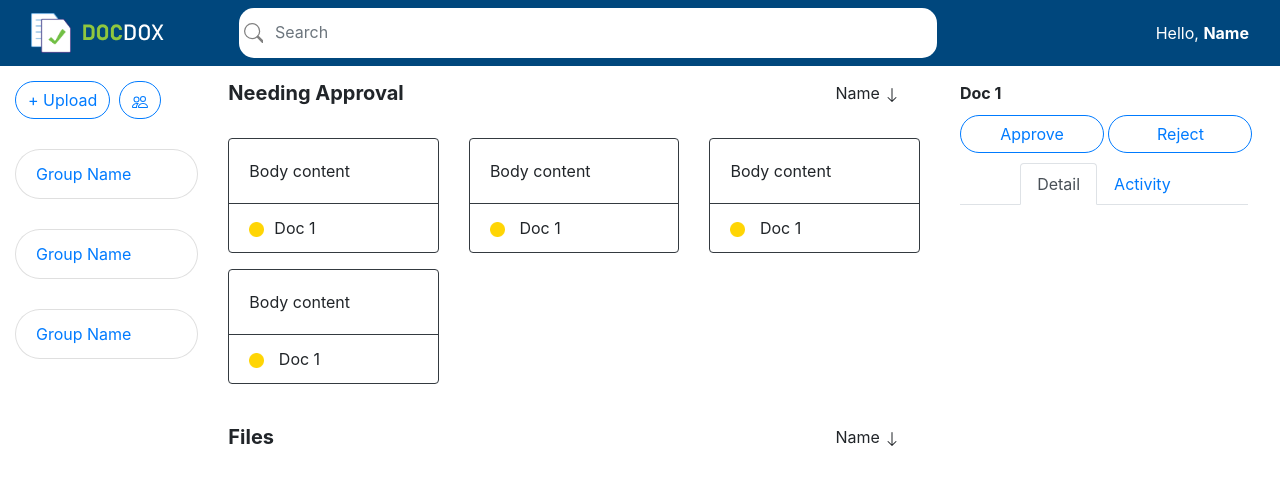
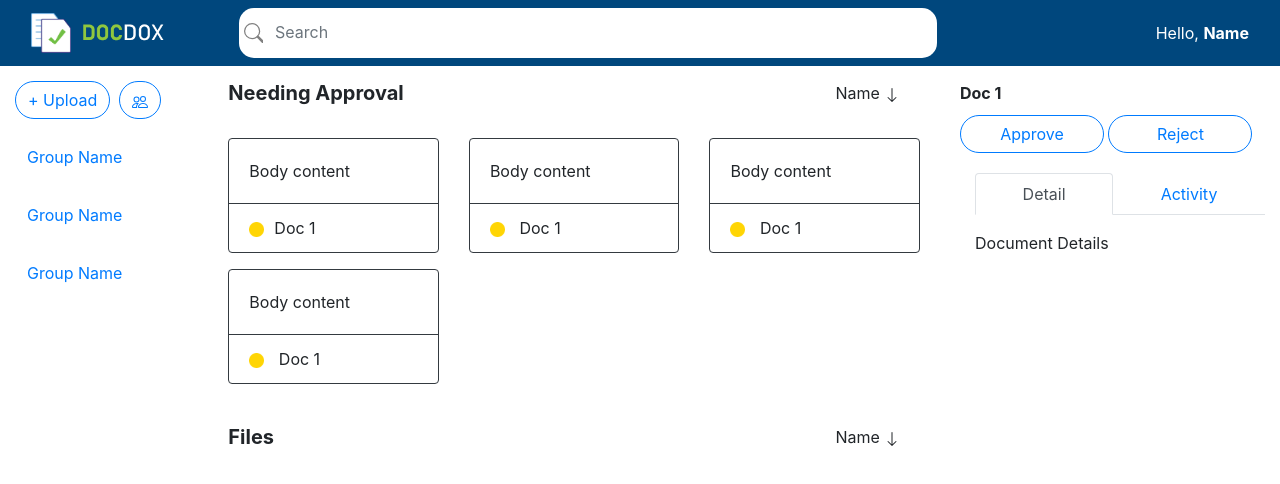
Before and after one commit to ladytheresa/docdox, an Angular app: page /home in a window 1280 px wide. Shown: the top 484 px of the page. Built offline with nearby package versions, Linux system fonts and the light colour scheme.

Commit message:
changed button and added login

```diff
--- a/angular.json
+++ b/angular.json
@@ -29,6 +29,7 @@
             ],
             "scripts": [
               "node_modules/jquery/dist/jquery.js",
+              "node_modules/popper.js/dist/umd/popper.min.js",
               "node_modules/bootstrap/dist/js/bootstrap.js"
             ]
           },
--- a/package.json
+++ b/package.json
@@ -21,6 +21,7 @@
     "@angular/router": "~9.0.6",
     "bootstrap": "^4.5.3",
     "jquery": "^3.5.1",
+    "popper.js": "^1.16.1",
     "rxjs": "~6.5.4",
     "tslib": "^1.10.0",
     "zone.js": "~0.10.2"
--- a/src/app/app-routing.module.ts
+++ b/src/app/app-routing.module.ts
@@ -1,10 +1,12 @@
 import { NgModule } from '@angular/core';
 import { Routes, RouterModule } from '@angular/router';
 import { HomeComponent } from './home/home.component';
+import { LoginComponent } from './login/login.component';
 
 
 const routes: Routes = [
   {path:'', redirectTo:'home',pathMatch:'full'},
+  {path:'login', component: LoginComponent},
   {path:'home', component: HomeComponent}
 ];
 
--- a/src/app/app.module.ts
+++ b/src/app/app.module.ts
@@ -4,11 +4,13 @@ import { NgModule } from '@angular/core';
 import { AppRoutingModule } from './app-routing.module';
 import { AppComponent } from './app.component';
 import { HomeComponent } from './home/home.component';
+import { LoginComponent } from './login/login.component';
 
 @NgModule({
   declarations: [
     AppComponent,
-    HomeComponent
+    HomeComponent,
+    LoginComponent
   ],
   imports: [
     BrowserModule,
--- a/src/app/home/home.component.html
+++ b/src/app/home/home.component.html
@@ -34,9 +34,23 @@
                 </svg>
             </button>
         </div>
-        <div class="list-group" style="margin-top: 10px;" *ngFor="let fake of fakeGroup">
-            <a href="#" class="list-group-item" style="border-radius: 30px;margin-top:20px;">Group Name</a>
+        <div class="button-group-vertical" *ngFor="let group of fakeGroup" (click)="selectGroup($event)">
+            <button class="btn btn-outline-primary btn-block" routerLink="" style="border-radius: 30px; border:none;text-align: left; margin-top: 20px;">Group Name
+            <button type="button" class="btn-primary dropdown-toggle-split" style="float: right;border: none; background: transparent;" data-toggle="dropdown" aria-haspopup="true" aria-expanded="false" id="dropdownMenuButton" >
+                <svg width="1em" height="1em" viewBox="0 0 16 16" class="bi bi-three-dots-vertical" fill="currentColor" xmlns="http://www.w3.org/2000/svg">
+                    <path fill-rule="evenodd" d="M9.5 13a1.5 1.5 0 1 1-3 0 1.5 1.5 0 0 1 3 0zm0-5a1.5 1.5 0 1 1-3 0 1.5 1.5 0 0 1 3 0zm0-5a1.5 1.5 0 1 1-3 0 1.5 1.5 0 0 1 3 0z"/>
+                  </svg>
+                <div class="dropdown-menu" aria-labelledby="dropdownMenuButton">
+                    <a class="dropdown-item" href="#">Edit</a>
+                    <a class="dropdown-item" href="#">Move Up</a>
+                    <a class="dropdown-item" href="#">Move Down</a>
+                    <a class="dropdown-item" href="#">Delete</a>
+                </div>
+            </button>
+            </button>
+
         </div>
+
     </div>
 
     <div class="col-7" >
@@ -129,16 +143,21 @@
             <button class="btn btn-outline-primary"  style="border-radius: 20px; width: 45%;">Approve</button>&nbsp;
             <button class="btn btn-outline-primary"  style="border-radius: 20px; width: 45%;">Reject</button>
         </div>
-        <div class="row" style="margin-top: 10px;">
-            <ul class="nav nav-tabs justify-content-center" style="width: 90%;">
-                <li class="nav-item">
-                  <a class="nav-link active" href="#">Detail</a>
-                </li>
-                <li class="nav-item">
-                  <a class="nav-link" href="#">Activity</a>
-                </li>
-              </ul>
-        </div>
+        <nav style="margin-top: 20px;">
+            <div class="nav nav-tabs nav-fill" id="nav-tab" role="tablist">
+                <a class="nav-item nav-link active" id="nav-detail-tab" data-toggle="tab" href="#nav-detail" role="tab" aria-controls="nav-detail" aria-selected="true">Detail</a>
+                <a class="nav-item nav-link" id="nav-activity-tab" data-toggle="tab" href="#nav-activity" role="tab" aria-controls="nav-activity" aria-selected="false">Activity</a>
+            </div>
+        </nav>
+        <div class="tab-content py-3 px-3 px-sm-0" id="nav-tabContent">
+            <div class="tab-pane fade show active" id="nav-detail" role="tabpanel" aria-labelledby="nav-detail-tab">
+                Document Details
+            </div>
+            <div class="tab-pane fade" id="nav-activity" role="tabpanel" aria-labelledby="nav-activity-tab">
+                Activity Log
+            </div>
+
     </div>
 </div>
 </div>
+</div>
--- a/src/app/home/home.component.ts
+++ b/src/app/home/home.component.ts
@@ -8,6 +8,7 @@ import { Component, OnInit } from "@angular/core";
 export class HomeComponent implements OnInit {
   fakeGroup = Array(3);
   clicked: boolean = false;
+  selected: string;
   constructor() {}
 
   ngOnInit(): void {}
@@ -16,6 +17,20 @@ export class HomeComponent implements OnInit {
     console.log('one click');
   }
 
+  selectGroup(event){
+    let target = event.target;
+    if (target.nodeName === "BUTTON"){
+      let isCertainButtonAlreadyActive = target.parentElement.querySelector(".active");
+      if( isCertainButtonAlreadyActive ) {
+        isCertainButtonAlreadyActive.classList.remove("active");
+      }
+      else{
+        target.className += " active";
+      }
+    }
+    console.log(target);
+  }
+
   doubleClick(){
     console.log('double click');
   }
--- /dev/null
+++ b/src/app/login/login.component.html
@@ -0,0 +1,30 @@
+<div class="container-fluid" >
+    <div style="text-align: center; justify-content: center; margin-top:150px;">
+        <div class="row justify-content-md-center" style="margin-bottom: 20px;">
+                <img src="assets/logo.png" alt="DOCDOX" width="10%">
+         </div>
+         <div class="row justify-content-md-center" style="margin-bottom: 20px;">
+            <img src="assets/text white.png" alt="DOCDOX" height="50%">
+         </div>
+
+        <div class="row">
+            <div class="col-3"></div>
+            <div class="col-6">
+                <input class="form-control" type="text" placeholder="Email" style="margin-top:20px;">
+                <input class="form-control" type="password" placeholder="Password" style="margin-top:20px;">
+            </div>
+            <div class="col-3"></div>
+         </div>
+
+         <div class="row">
+            <div class="col-3"></div>
+            <div class="col-6" style="margin-top: 20px;">
+                <div style="color: white; text-align: left;">Forgot your password?
+                <button class="btn btn-light" style="float: right; border-radius: 30px;">&nbsp;Login&nbsp;</button>
+            </div>
+            </div>
+            <div class="col-3"></div>
+         </div>
+
+    </div>
+    </div>
--- /dev/null
+++ b/src/app/login/login.component.ts
@@ -0,0 +1,19 @@
+import { Component, ElementRef, OnInit } from '@angular/core';
+
+@Component({
+  selector: 'app-login',
+  templateUrl: './login.component.html',
+  styleUrls: ['./login.component.css']
+})
+export class LoginComponent implements OnInit {
+
+  constructor(private elementRef: ElementRef) { }
+
+  ngOnInit(): void {
+  }
+  ngAfterViewInit(){
+    this.elementRef.nativeElement.ownerDocument.body.style.backgroundColor = '#00477d';
+ }
+
+
+}
```
Also changed, not shown: src/app/login/login.component.css (added), 2 other files (tests, documents, lock files or other folders).
